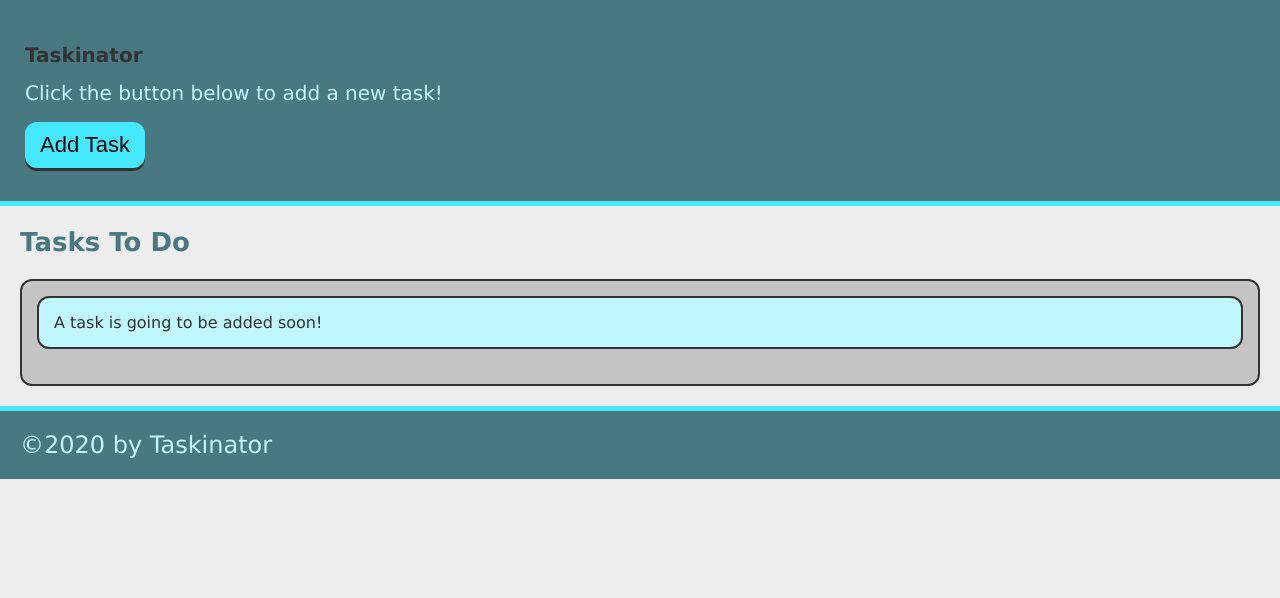
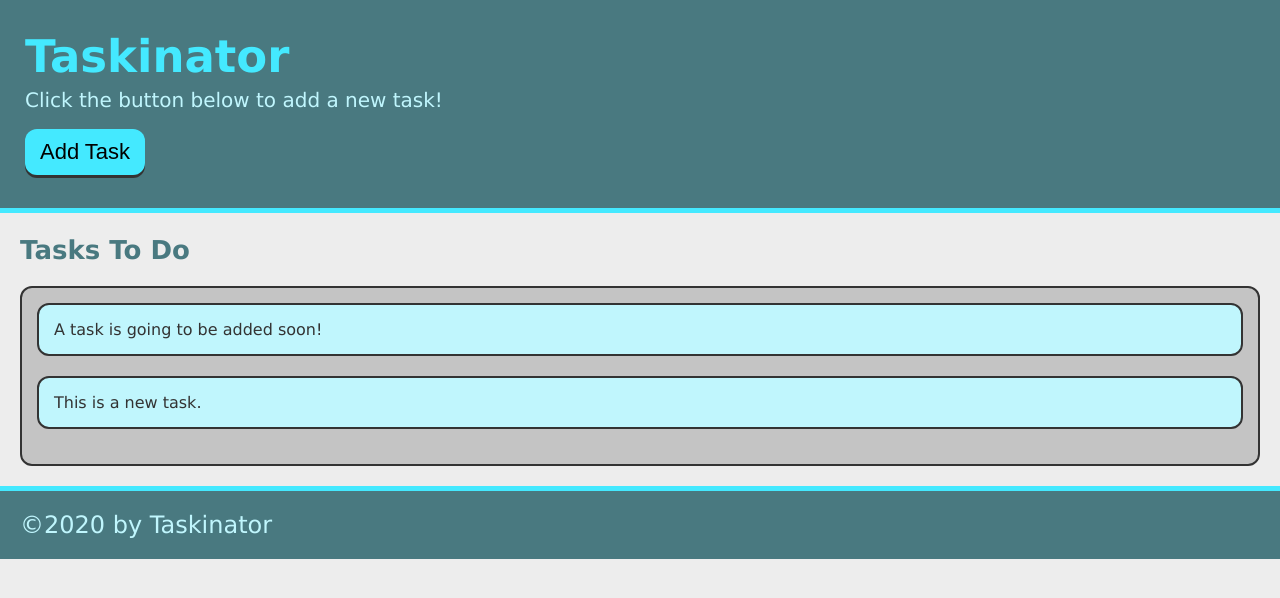
Before and after one commit to asramey/taskinator, a plain HTML site: page index.html in a window 1280 px wide. Both pictures are taken after a click on the button "Add Task". Drawn offline with Linux system fonts and the light colour scheme.

Commit message:
add ability to add task

```diff
--- a/assets/js/script.js
+++ b/assets/js/script.js
@@ -0,0 +1,11 @@
+var buttonEl = document.querySelector("#save-task");
+var tasksToDoEl = document.querySelector("#tasks-to-do");
+
+var createTaskHandler = function() {
+    var listItemEl = document.createElement("li");
+    listItemEl.className = "task-item";
+    listItemEl.textContent = "This is a new task.";
+    tasksToDoEl.appendChild(listItemEl);
+};
+
+buttonEl.addEventListener("click", createTaskHandler);
--- a/index.html
+++ b/index.html
@@ -10,9 +10,9 @@
 
 <body>
     <header>
-        <h1 ckass="page-title">Taskinator</h1>
+        <h1 class="page-title">Taskinator</h1>
         <p>Click the button below to add a new task!</p>
-        <button class="btn">Add Task</button>
+        <button class="btn" id="save-task">Add Task</button>
 
     </header>
 
@@ -20,7 +20,7 @@
     <main>
         <section class="task-list-wrapper">
             <h2 class="list-title">Tasks To Do</h2>
-            <ul class="task-list">
+            <ul class="task-list" id="tasks-to-do">
                 <li class="task-item">
                     A task is going to be added soon!
                 </li>
```
